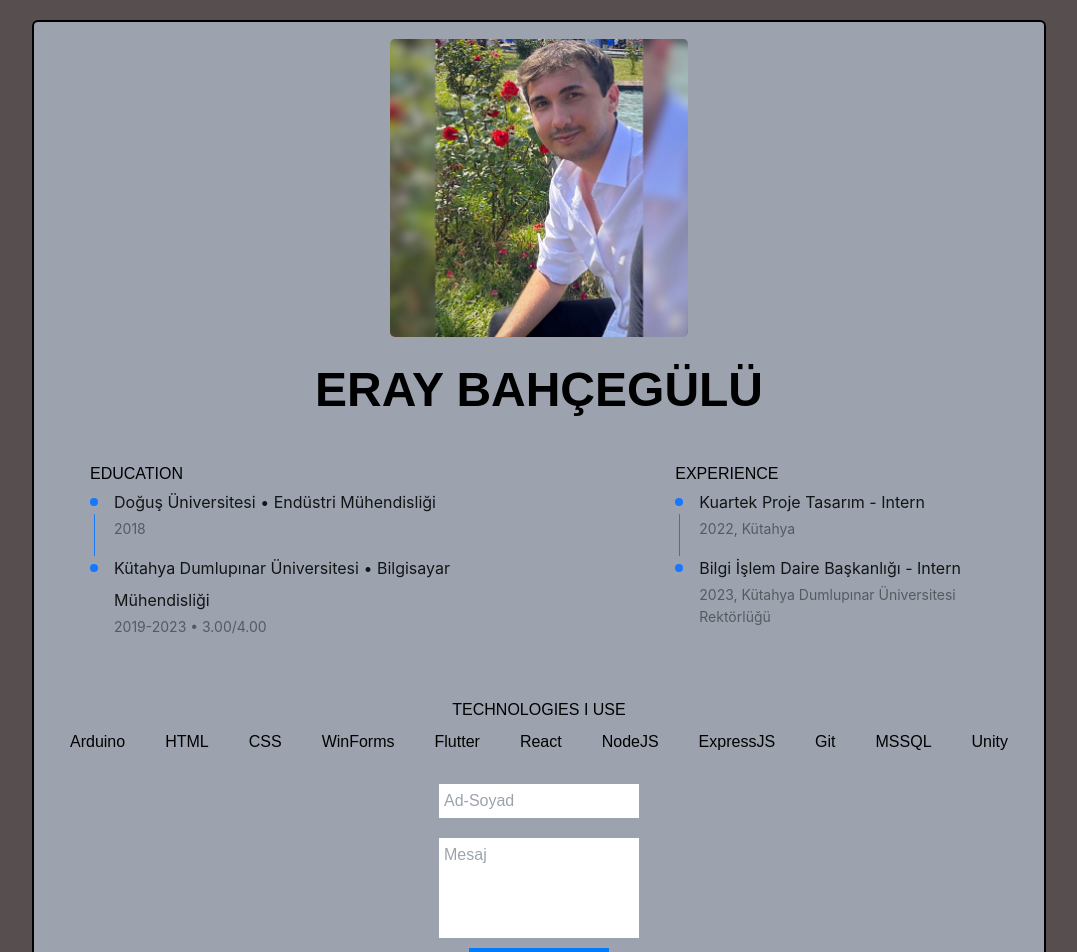
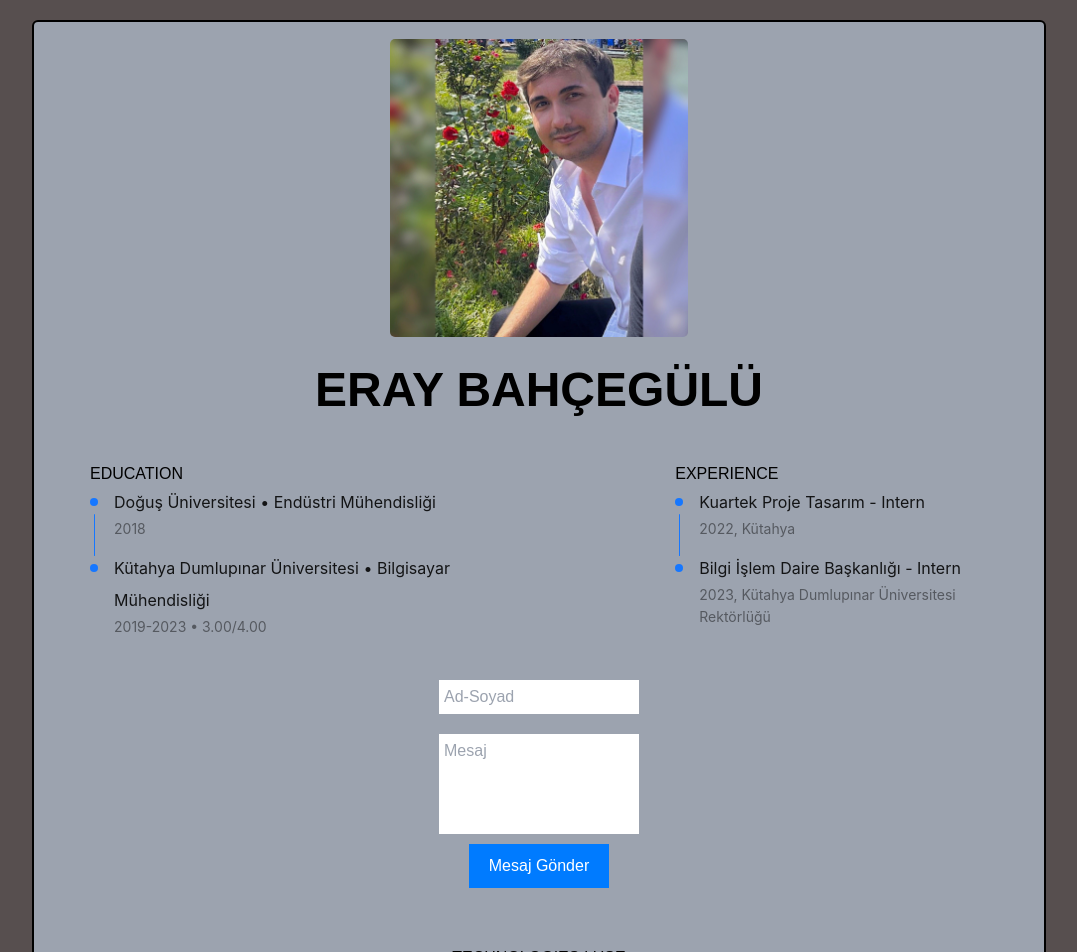
Before and after one commit to eraybahcegulu/eraybahcegulu.com, a React (Create React App) app in the folder client/: page / in a window 1280 px wide. Shown: the top 952 px of the page, without its empty margins (101-1178 px from the left). Built offline with nearby package versions, Linux system fonts and the light colour scheme; the HTML template or start-up script is replaced by a standard one.

Commit message:
Added Firebase based Message sending

```diff
--- a/client/src/components/main/Main.jsx
+++ b/client/src/components/main/Main.jsx
@@ -92,6 +92,8 @@ const Main = () => {
           </div>
         </div>
 
+        <FirebaseComponent></FirebaseComponent>
+
         <div className='technologies w-auto h-auto text-center mt-12'>
           <h2>TECHNOLOGIES I USE</h2>
           <div className='flex-auto mt-2'>
@@ -145,7 +147,7 @@ const Main = () => {
         </div>
 
 
-        <FirebaseComponent></FirebaseComponent>
+
 
         <div className='mt-10'>
           <Spin tip="Güncelleniyor" >
```
